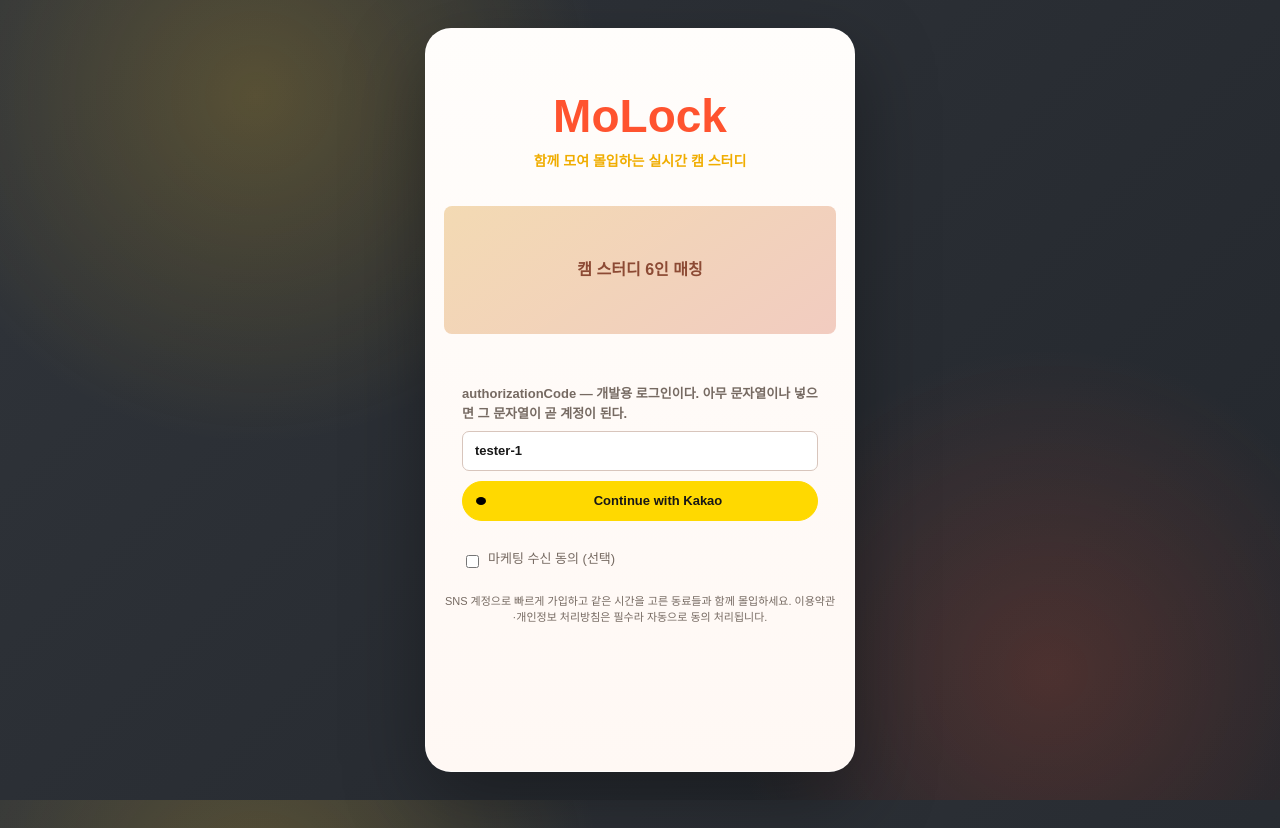
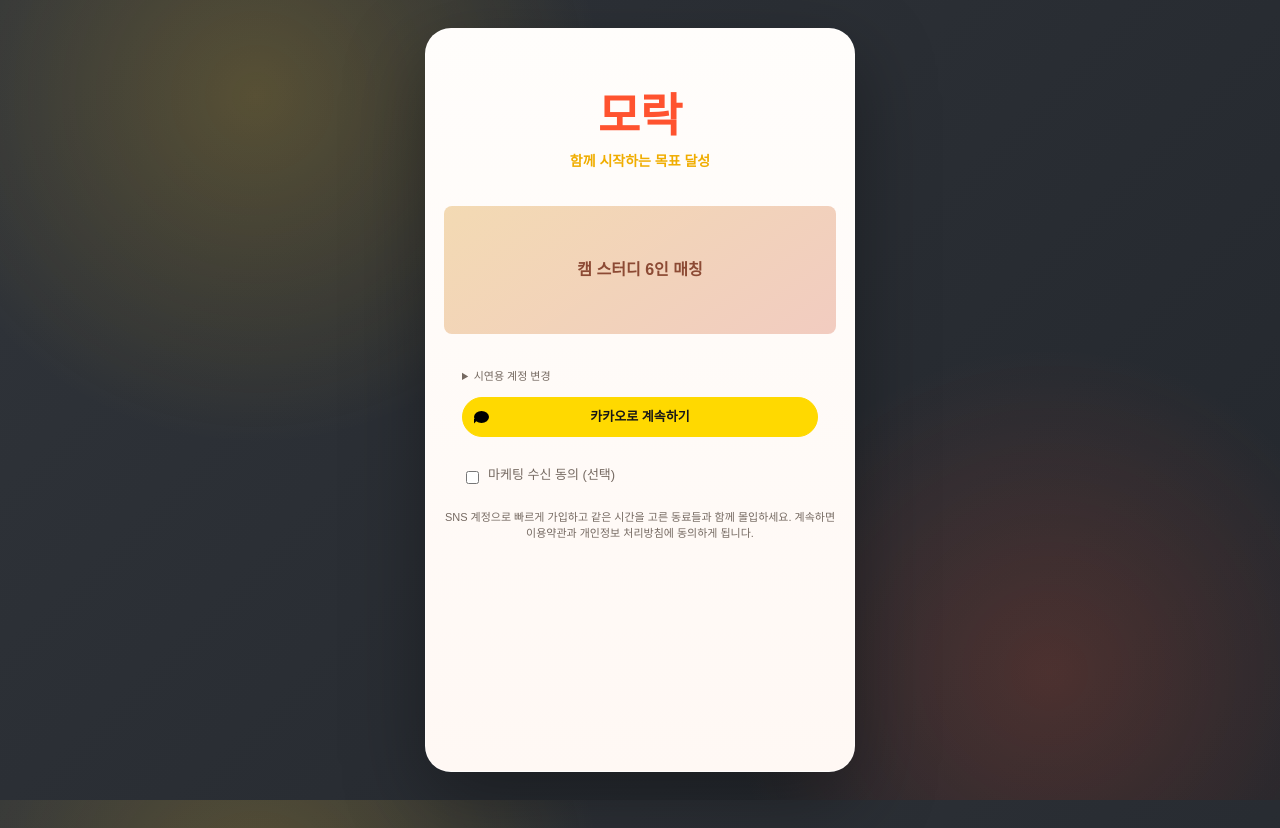
Before and after one commit to hong0527/morak-server, a React (Vite) app in the folder frontend/: page /login in a window 1280 px wide. Built offline with nearby package versions, Linux system fonts and the light colour scheme; no server answers.

Commit message:
fix: 배포 프론트 브랜드와 반응형 보정

```diff
--- a/frontend/index.html
+++ b/frontend/index.html
@@ -3,7 +3,12 @@
   <head>
     <meta charset="UTF-8" />
     <meta name="viewport" content="width=device-width, initial-scale=1.0" />
-    <title>MoLock</title>
+    <meta name="theme-color" content="#fff8f4" />
+    <meta
+      name="description"
+      content="같은 목표 시간을 고른 6명이 함께 몰입하는 실시간 목표 달성 서비스 모락"
+    />
+    <title>모락</title>
   </head>
   <body>
     <div id="root"></div>
--- a/frontend/scripts/smoke-check.mjs
+++ b/frontend/scripts/smoke-check.mjs
@@ -100,7 +100,7 @@
   console.log(`\n앱 ${APP} · 계정 ${CODE}\n`);
 
   await page.goto(`${APP}/login`, { waitUntil: "networkidle2" });
-  record((await text()).includes("MoLock"), "로그인 화면이 뜬다");
+  record((await text()).includes("모락"), "로그인 화면이 뜬다");
 
   await page.evaluate(() => {
     localStorage.clear();
--- a/frontend/scripts/sync-ai-detection.mjs
+++ b/frontend/scripts/sync-ai-detection.mjs
@@ -50,7 +50,11 @@
 // ai-detection 의 명령을 그대로 부른다. esbuild 옵션을 여기 복제하면 두 곳이 어긋난다.
 console.log("ai-detection 빌드 중...");
 for (const script of ["build", "build:worker"]) {
-  execFileSync("npm", ["run", script], { cwd: ai, stdio: "inherit" });
+  const command = process.platform === "win32" ? (process.env.ComSpec ?? "cmd.exe") : "npm";
+  const args = process.platform === "win32"
+    ? ["/d", "/s", "/c", `npm run ${script}`]
+    : ["run", script];
+  execFileSync(command, args, { cwd: ai, stdio: "inherit" });
 }
 
 const worker = join(ai, "dist", "worker-classic.js");
--- a/frontend/src/screens/LoginScreen.tsx
+++ b/frontend/src/screens/LoginScreen.tsx
@@ -64,19 +64,27 @@
   return (
     <div className="screen login">
       <div className="brand login-brand">
-        <h1>MoLock</h1>
-        <span>함께 모여 몰입하는 실시간 캠 스터디</span>
+        <h1>모락</h1>
+        <span>함께 시작하는 목표 달성</span>
       </div>
       <div className="wide-box">캠 스터디 6인 매칭</div>
       <form className="socials" onSubmit={submit}>
-        <label className="muted">
-          authorizationCode — 개발용 로그인이다. 아무 문자열이나 넣으면 그 문자열이 곧
-          계정이 된다.
-          <input value={code} onChange={(e) => setCode(e.target.value)} required />
-        </label>
+        <details className="demo-account">
+          <summary>시연용 계정 변경</summary>
+          <label>
+            체험 계정 ID
+            <input
+              value={code}
+              onChange={(e) => setCode(e.target.value)}
+              placeholder="예) tester-1"
+              autoComplete="username"
+              required
+            />
+          </label>
+        </details>
         <button className="kakao" type="submit" disabled={busy}>
-          <span className="icon kakao-dot"></span>
-          {busy ? "로그인 중..." : "Continue with Kakao"}
+          <span className="icon kakao-icon" aria-hidden="true"></span>
+          <span>{busy ? "로그인 중..." : "카카오로 계속하기"}</span>
         </button>
         <label className="row" style={{ gap: 6, fontWeight: 500 }}>
           <input
@@ -90,7 +98,7 @@
       </form>
       <p className="caption">
         SNS 계정으로 빠르게 가입하고 같은 시간을 고른 동료들과 함께 몰입하세요.
-        이용약관·개인정보 처리방침은 필수라 자동으로 동의 처리됩니다.
+        계속하면 이용약관과 개인정보 처리방침에 동의하게 됩니다.
       </p>
       {error && <p className="error" style={{ textAlign: "center" }}>{error}</p>}
     </div>
--- a/frontend/src/styles.css
+++ b/frontend/src/styles.css
@@ -27,6 +27,8 @@
 body {
   margin: 0;
   min-height: 100vh;
+  min-height: 100dvh;
+  overflow-x: hidden;
   color: var(--ink);
   background:
     radial-gradient(circle at 20% 12%, rgba(255, 201, 40, 0.2), transparent 28%),
@@ -40,9 +42,11 @@
   width: 100%;
   max-width: 430px;
   min-height: 100vh;
+  min-height: 100dvh;
   margin: 0 auto;
   padding: 22px 18px 64px;
   background: linear-gradient(180deg, #fffdfb 0%, #fff8f4 100%);
+  overflow-wrap: break-word;
 }
 
 /* 세션 캠 그리드는 폭이 필요해서 이 화면만 넓힌다 */
@@ -64,6 +68,10 @@
     border: 1px solid rgba(255, 255, 255, 0.55);
     border-radius: 26px;
     box-shadow: 0 28px 80px rgba(0, 0, 0, 0.34);
+  }
+
+  .screen.login {
+    min-height: min(760px, calc(100vh - 56px));
   }
 }
 
@@ -150,6 +158,7 @@
   color: #f0ad00;
   font-size: 14px;
   font-weight: 900;
+  word-break: keep-all;
 }
 
 .login {
@@ -171,12 +180,15 @@
     var(--soft);
   color: #8c4a34;
   font-weight: 900;
+  text-align: center;
+  word-break: keep-all;
 }
 
 .socials {
   display: grid;
   gap: 10px;
   padding: 0 18px;
+  min-width: 0;
 }
 
 .socials button {
@@ -193,6 +205,14 @@
   font-size: 13px;
   font-weight: 800;
   cursor: pointer;
+  min-width: 0;
+  word-break: keep-all;
+}
+
+.socials button > span:last-child {
+  min-width: 0;
+  padding-right: 36px;
+  text-align: center;
 }
 
 .icon {
@@ -210,12 +230,44 @@
   border-color: #ffd900 !important;
 }
 
-.kakao-dot::before {
+.kakao-icon::before {
   content: "";
-  width: 10px;
-  height: 8px;
+  width: 15px;
+  height: 12px;
   border-radius: 50%;
   background: #000;
+}
+
+.kakao-icon::after {
+  content: "";
+  position: absolute;
+  width: 5px;
+  height: 5px;
+  margin: 9px 0 0 -9px;
+  background: #000;
+  clip-path: polygon(0 0, 100% 0, 0 100%);
+}
+
+.kakao-icon {
+  position: relative;
+}
+
+.demo-account {
+  margin-bottom: 2px;
+  color: var(--muted);
+  font-size: 11px;
+}
+
+.demo-account summary {
+  width: fit-content;
+  cursor: pointer;
+  user-select: none;
+}
+
+.demo-account label {
+  margin-top: 8px;
+  color: var(--muted);
+  font-size: 11px;
 }
 
 .caption {
@@ -224,6 +276,18 @@
   font-size: 11px;
   text-align: center;
   line-height: 1.5;
+  word-break: keep-all;
+}
+
+@media (max-width: 359px) {
+  .screen {
+    padding-right: 14px;
+    padding-left: 14px;
+  }
+
+  .socials {
+    padding: 0;
+  }
 }
 
 .caption.left {
```
